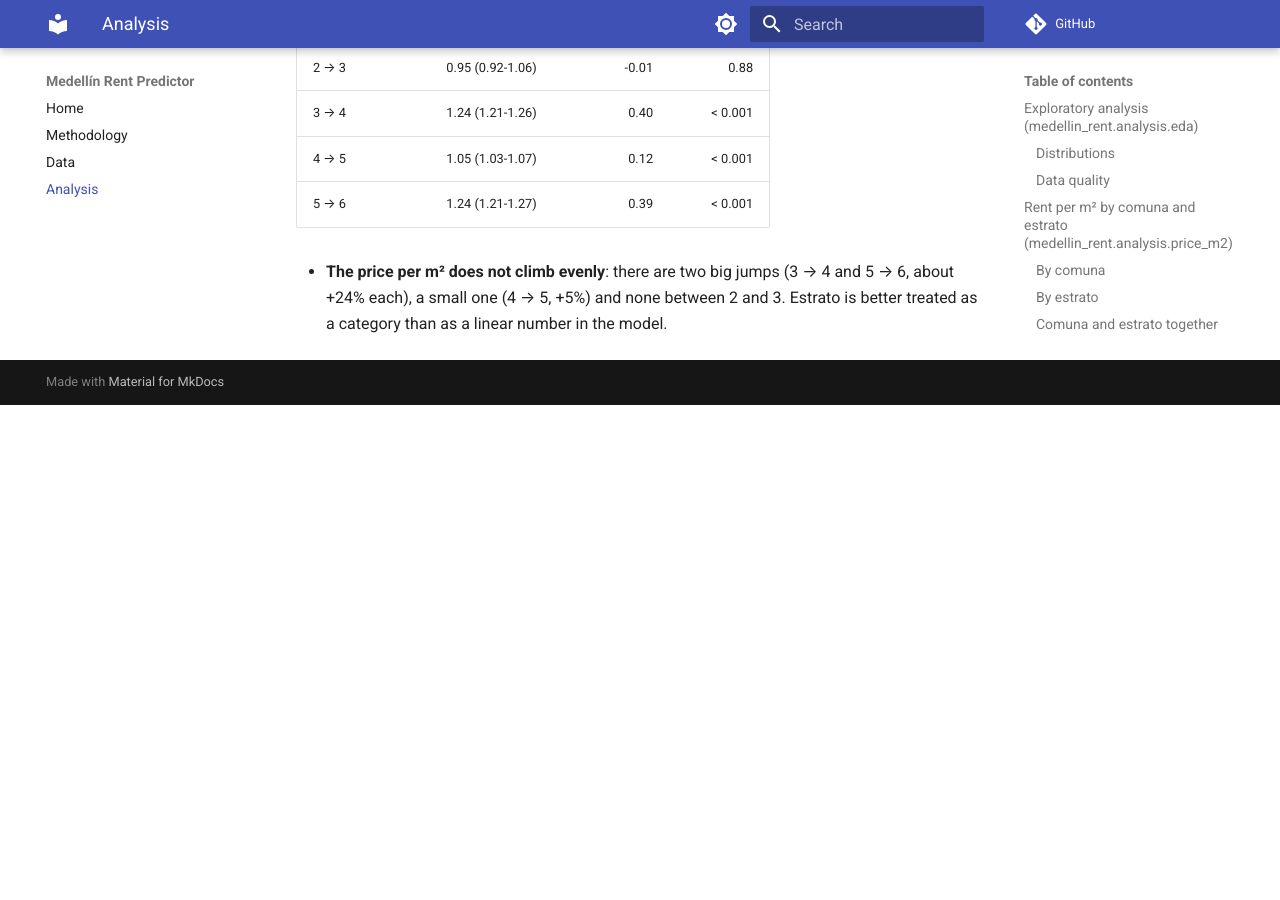
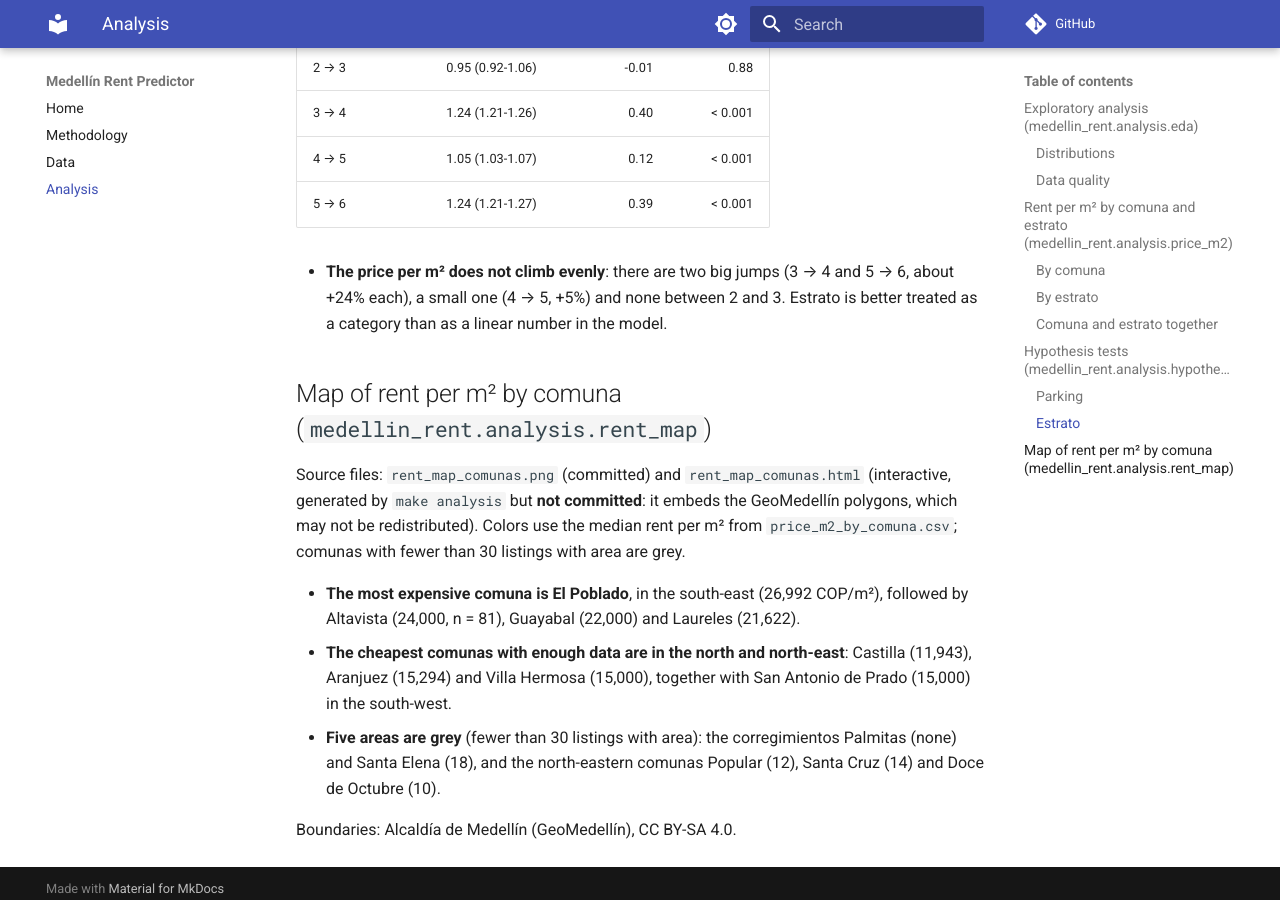
Before and after one commit to RafaGM1108/medellin-rent-predictor, an MkDocs documentation site: the page built from docs/analysis.md, in a window 1280 px wide and 900 px high, scrolled down 3881 px. Built offline with MkDocs 1.6.1 and Material for MkDocs 9.7.7, drawn with Linux system fonts in a browser that asks for light colours; comment, search, counter and statistics services are not loaded; before the commit the page ends 4286 px from its top, so only the background shows below that.

Commit message:
docs: describe the rent map and show it in the README
Refs #19

```diff
--- a/docs/analysis.md
+++ b/docs/analysis.md
@@ -136,3 +136,21 @@ H0: rent per m² has the same distribution in every estrato (2-6; estrato 1 has
 - **The price per m² does not climb evenly**: there are two big jumps (3 → 4 and 5 → 6,
   about +24% each), a small one (4 → 5, +5%) and none between 2 and 3. Estrato is better
   treated as a category than as a linear number in the model.
+
+## Map of rent per m² by comuna (`medellin_rent.analysis.rent_map`)
+
+Source files: `rent_map_comunas.png` (committed) and `rent_map_comunas.html` (interactive,
+generated by `make analysis` but **not committed**: it embeds the GeoMedellín polygons,
+which may not be redistributed). Colors use the median rent per m² from
+`price_m2_by_comuna.csv`; comunas with fewer than 30 listings with area are grey.
+
+- **The most expensive comuna is El Poblado**, in the south-east (26,992 COP/m²), followed by
+  Altavista (24,000, n = 81), Guayabal (22,000) and Laureles (21,622).
+- **The cheapest comunas with enough data are in the north and north-east**: Castilla
+  (11,943), Aranjuez (15,294) and Villa Hermosa (15,000), together with San Antonio de Prado
+  (15,000) in the south-west.
+- **Five areas are grey** (fewer than 30 listings with area): the corregimientos Palmitas
+  (none) and Santa Elena (18), and the north-eastern comunas Popular (12), Santa Cruz (14)
+  and Doce de Octubre (10).
+
+Boundaries: Alcaldía de Medellín (GeoMedellín), CC BY-SA 4.0.
```
Also changed, not shown: CHANGELOG.md (+1 -0 lines), README.md (+4 -0 lines).
